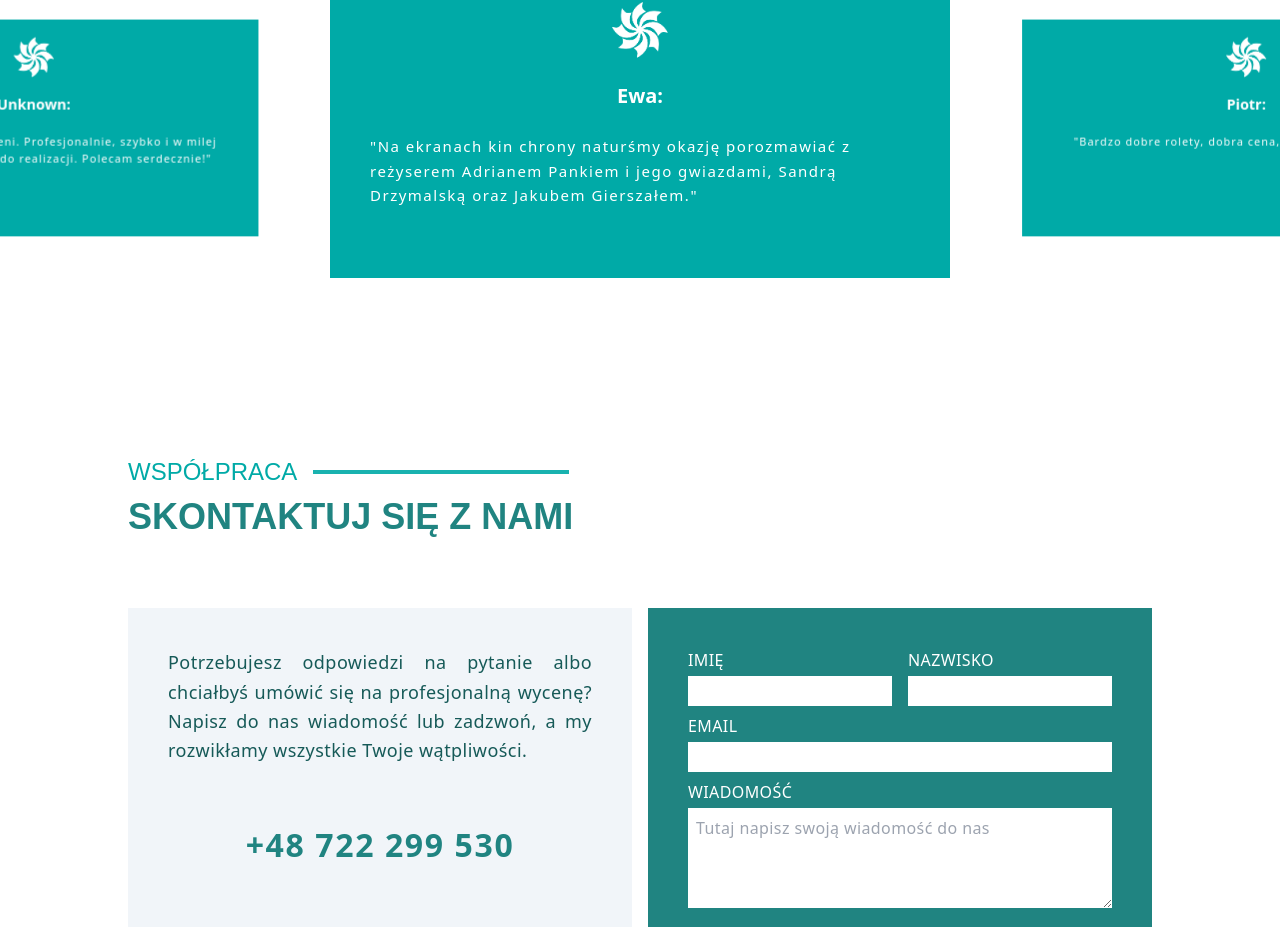
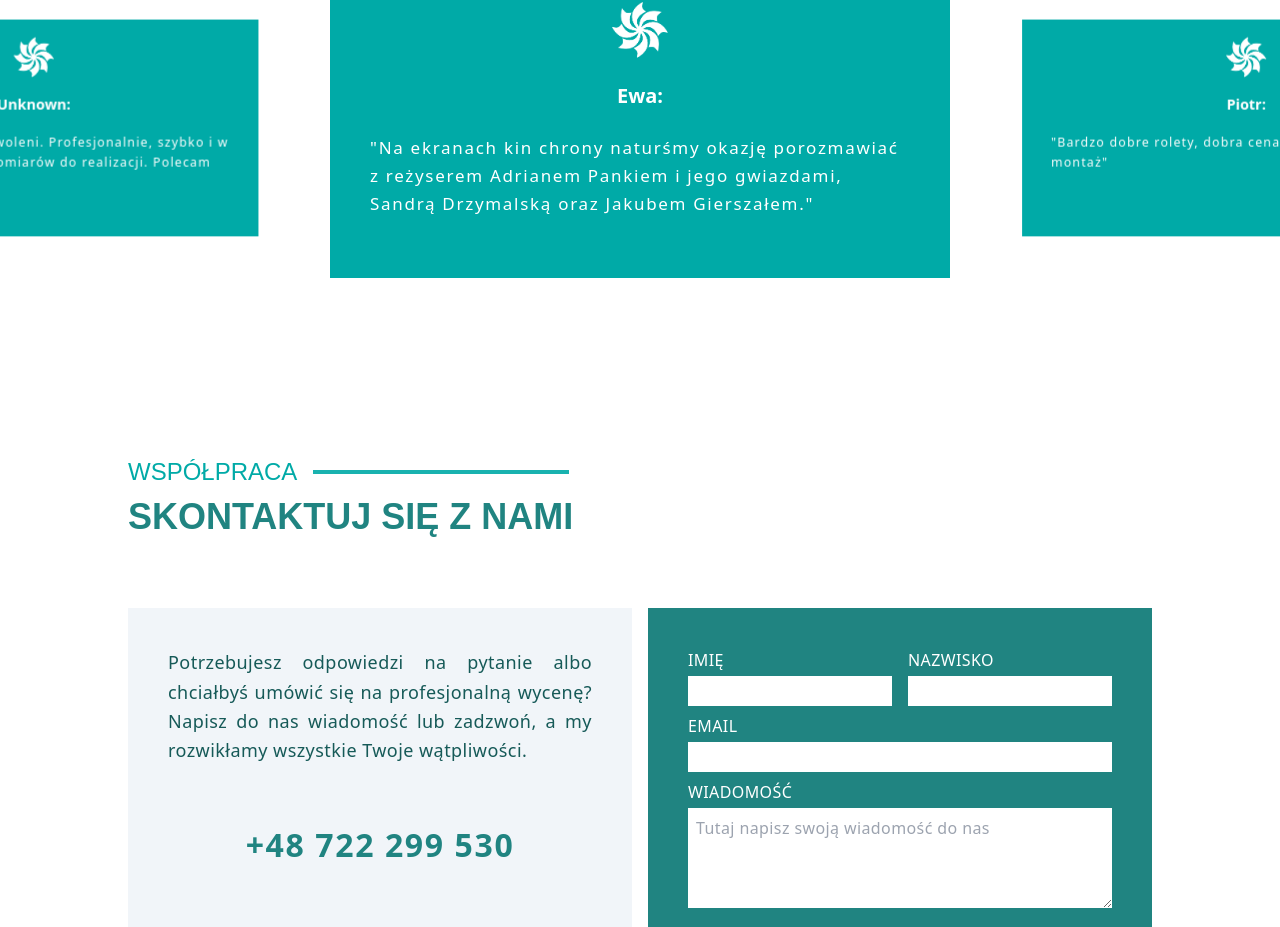
Before and after one commit to Hosuqa/Surella, a React (Vite) app: page / in a window 1280 px wide. Shown: the part 4997-5924 px from the top of the page. Built offline with nearby package versions, Linux system fonts and the light colour scheme; a web font is replaced by a local one.

Commit message:
[FIX] - optymalizacja gsap

```diff
--- a/src/components/global/ContentBox.tsx
+++ b/src/components/global/ContentBox.tsx
@@ -1,5 +1,5 @@
 import { useState, useEffect } from "react";
-import { gsap } from "gsap"; // Import GSAP
+import { gsap } from "gsap";
 import Navbar from '@components/global/Navbar';
 import Hero from '@components/sections/Hero';
 import About from '@components/sections/About';
--- a/src/components/global/Title.tsx
+++ b/src/components/global/Title.tsx
@@ -1,6 +1,6 @@
 import { styles } from "../../styles";
 import { useEffect, useRef } from 'react';
-import gsap from "gsap";
+import { gsap } from "gsap";
 import { ScrollTrigger } from "gsap/ScrollTrigger";
 
 type Props = {
--- a/src/components/sections/About.tsx
+++ b/src/components/sections/About.tsx
@@ -5,7 +5,7 @@ import { FaToolbox, FaHandshake, FaMoneyCheckDollar } from "react-icons/fa6";
 import { FaTools } from "react-icons/fa";
 import React, { ReactElement, useEffect } from 'react';
 import texts from '../../texts.json';
-import gsap from "gsap";
+import { gsap } from "gsap";
 import { ScrollTrigger } from "gsap/ScrollTrigger";
 
 gsap.registerPlugin(ScrollTrigger);
--- a/src/components/sections/Colab.tsx
+++ b/src/components/sections/Colab.tsx
@@ -4,7 +4,7 @@ import { styles } from "../../styles";
 import Title from '../global/Title';
 import { IoIosArrowDown } from "react-icons/io";
 import { rollo, rollo2, rollo3, rollo4 } from '../../assets';
-import gsap from "gsap";
+import { gsap } from "gsap";
 import { ScrollTrigger } from "gsap/dist/ScrollTrigger";
 
 gsap.registerPlugin(ScrollTrigger);
--- a/src/components/sections/Contact.tsx
+++ b/src/components/sections/Contact.tsx
@@ -4,7 +4,7 @@ import { XlWrapper } from "@components/global/Wrappers";
 import texts from '../../texts.json'
 import { styles } from "../../styles";
 import { motion } from "framer-motion";
-import gsap from "gsap";
+import { gsap } from "gsap";
 import { ScrollTrigger } from "gsap/ScrollTrigger";
 
 gsap.registerPlugin(ScrollTrigger);
--- a/src/components/sections/Counter.tsx
+++ b/src/components/sections/Counter.tsx
@@ -4,7 +4,7 @@ import { FaBuilding } from "react-icons/fa6";
 import { FaPeopleGroup } from "react-icons/fa6";
 import { LuBlinds } from "react-icons/lu";
 import CountUp from 'react-countup';
-import gsap from "gsap";
+import { gsap } from "gsap";
 import { ScrollTrigger } from "gsap/ScrollTrigger";
 
 gsap.registerPlugin(ScrollTrigger);
--- a/src/components/sections/Gallery.tsx
+++ b/src/components/sections/Gallery.tsx
@@ -5,7 +5,7 @@ import Title from '../global/Title'
 import images from '../../images.json'
 import { useEffect, useState } from 'react';
 import { FaXmark, FaMagnifyingGlass  } from "react-icons/fa6";
-import gsap from "gsap";
+import { gsap } from "gsap";
 import { ScrollTrigger } from "gsap/dist/ScrollTrigger";
 import { IoIosArrowDown } from "react-icons/io";
 gsap.registerPlugin(ScrollTrigger);
--- a/src/components/sections/Hero.tsx
+++ b/src/components/sections/Hero.tsx
@@ -9,7 +9,7 @@ import 'swiper/css';
 import 'swiper/css/effect-fade';
 import hero3 from "/images/rolety5.jpg"
 import hero4 from "/images/zaluzje1.jpg"
-import gsap from "gsap";
+import { gsap } from "gsap";
 import { TextPlugin } from 'gsap/TextPlugin';
 import { IoIosArrowRoundDown } from "react-icons/io";
 
--- a/src/components/sections/Review.tsx
+++ b/src/components/sections/Review.tsx
@@ -3,7 +3,7 @@ import { useEffect } from 'react';
 import { XlWrapper } from "@components/global/Wrappers";
 import reviewData from "../../Review.json";
 import { surellawhite } from '../../assets';
-import gsap from "gsap";
+import { gsap } from "gsap";
 import { ScrollTrigger } from "gsap/dist/ScrollTrigger";
 import { Swiper, SwiperSlide } from 'swiper/react';
 import { Autoplay, Navigation,EffectCoverflow } from "swiper/modules";
@@ -23,7 +23,7 @@ const ReviewCard2 = (props: Props) => (
     <img src={surellawhite} alt="" className="w-14 h-14 md:my-6 my-4 "/>
     <p className="text-white font-bold text-xl">{props.name}:</p>
     <div className=" h-ful p-4 md:p-6 flex flex-col">
-      <p className="text-[15px] text-white tracking-widest leading-relaxed mx-4">
+      <p className="text-[15px] xl:text-[17px] text-white tracking-widest leading-relaxed mx-4">
         "{props.text}"
       </p>
     </div>
--- a/src/components/sections/Sandbox.tsx
+++ b/src/components/sections/Sandbox.tsx
@@ -2,7 +2,7 @@ import Title from "@components/global/Title";
 import { XlWrapper } from "@components/global/Wrappers";
 
 import { useEffect } from "react";
-import gsap from "gsap";
+import { gsap } from "gsap";
 import { ScrollTrigger } from "gsap/dist/ScrollTrigger";
 
 gsap.registerPlugin(ScrollTrigger);
```
Also changed, not shown: 1 other file (tests, documents, lock files or other folders).
